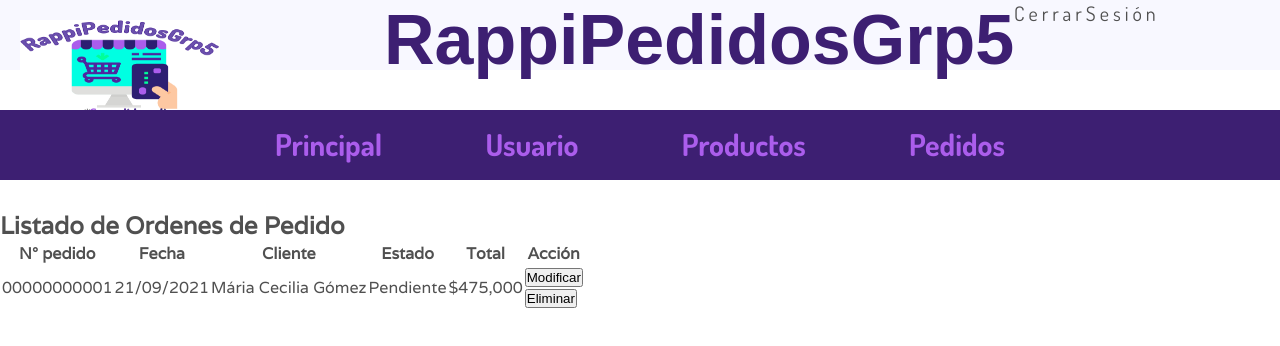
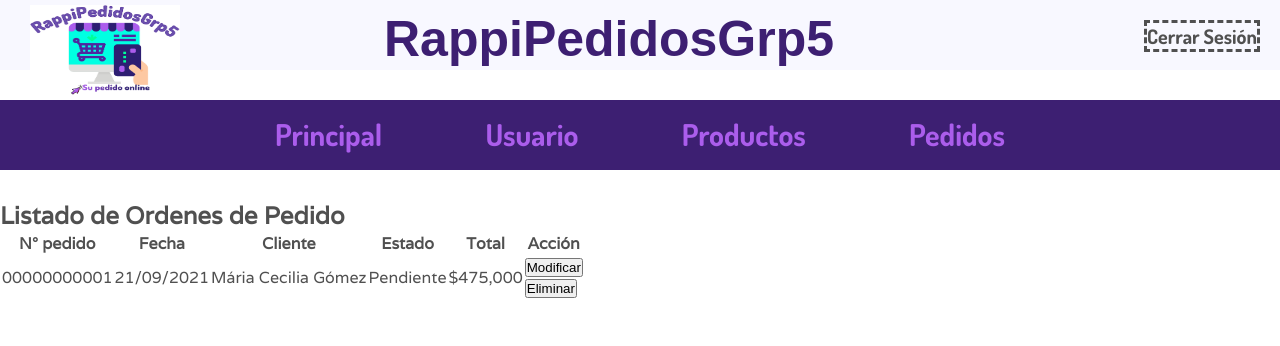
Before and after one commit to Masterwill21/proyectoG43, a plain HTML site: page Sprint3/HMTL/pedidos.html in a window 1280 px wide. Drawn offline with Linux system fonts and the light colour scheme; a web font is replaced by a local one.

Commit message:
botón cerrar sesión
botón cerrar sesión

```diff
--- a/Sprint3/HMTL/css/estilos.css
+++ b/Sprint3/HMTL/css/estilos.css
@@ -27,38 +27,46 @@ header {
 }
 
 img {
-  width: 200px;
-  height: 100px;
+  width: 150px;
+  height: 90px;
   float: left;
-  margin-top: 20px;
-  margin-left: 20px;
+  margin-top: 5px;
+  margin-left: 30px;
 }
 
 h1 {
   float: left;
   text-align: center;
-  font-size: 70px;
+  font-size: 50px;
   font-weight: bold;
   color: #3d1f72;
   font-family: "Seymour One", sans-serif;
+  margin-top: 10px;
 }
 
 .btn {
+  border-style: dashed;
   position: relative;
-  display: inline-block;
+  float:right;
+  margin-top:20px;
+  margin-left: 20px;
+  margin-right: 20px;
   padding: 15px 30 px;
   color:rgb(80, 80, 80);
-  letter-spacing: 4px;
   font-size: 20px;
+  font-weight: bold;
   text-decoration: none;
   overflow:hidden;
   transition: 0.2s;
+
 }
 
 .btn:hover {
-  background-color:black;
-  box-shadow: 0 0 10px black, 0 0 40px black, 0 0 80px black;
+  background: #ab5dec;
+  box-shadow: 0 0 10px #ab5dec, 0 0 40px #ab5dec, 0 0 80px #ab5dec;
+  transition-delay:0.3s;
 }
+
 
 nav {
   width: 70%;
--- a/Sprint3/HMTL/pedidos.html
+++ b/Sprint3/HMTL/pedidos.html
@@ -29,7 +29,7 @@
 
         <h1>RappiPedidosGrp5</h1>
 
-        <a href="index.html" class="btn">CerrarSesión</a>
+        <a href="index.html" class="btn">Cerrar Sesión</a>
 
         <nav class="navegacion">
           <ul class="menu">
```
